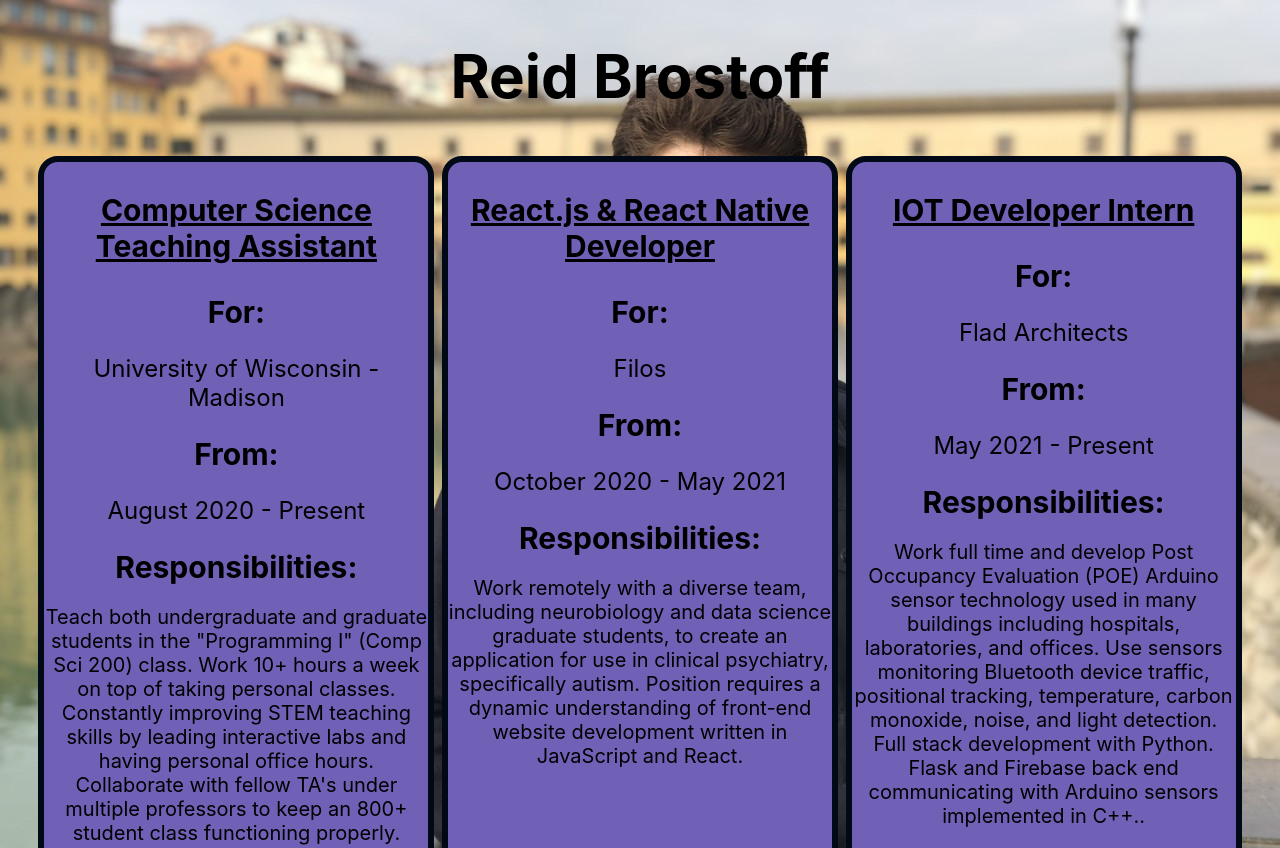
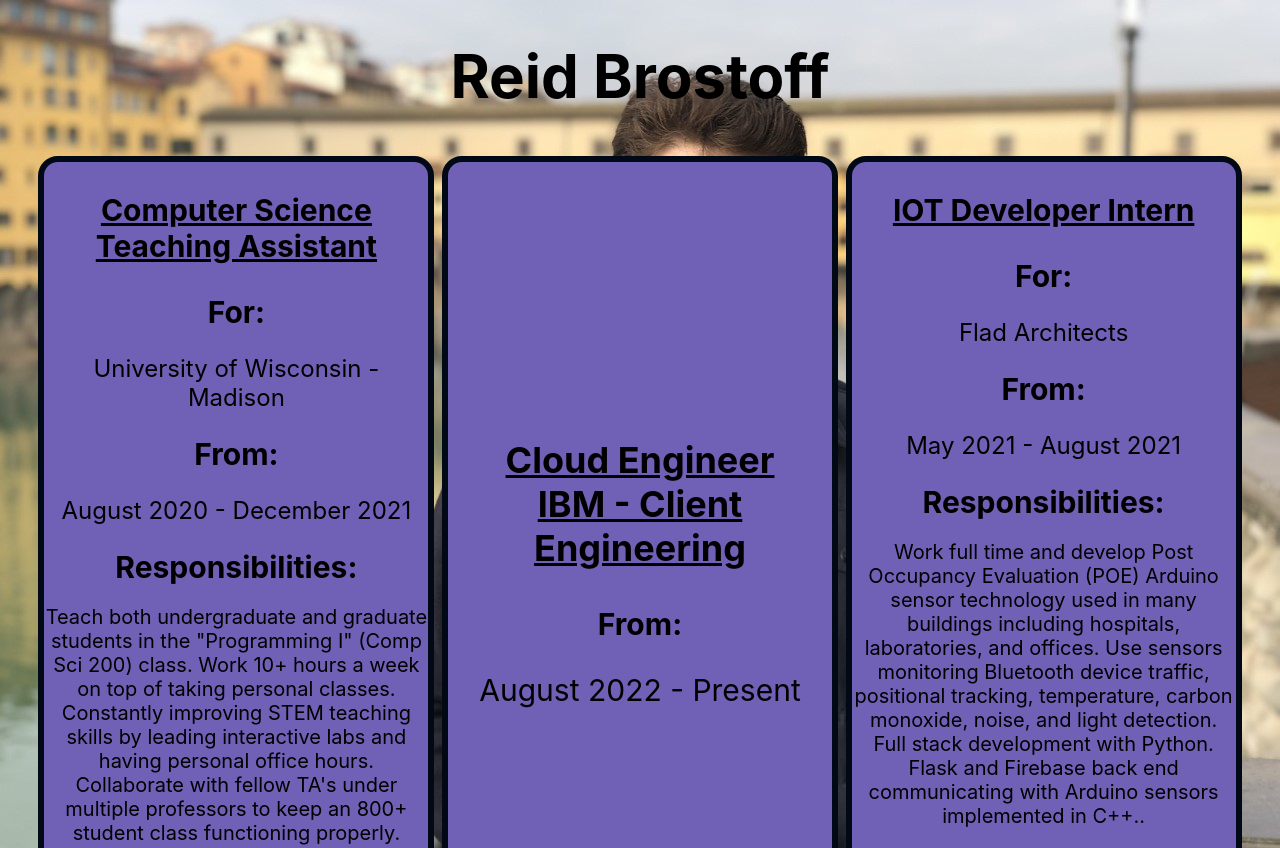
Before and after one commit to mrreider/website, a React (Create React App) app: page /JobHistory in a window 1280 px wide. Shown: the top 848 px of the page. Built offline with nearby package versions, Linux system fonts and the light colour scheme.

Commit message:
Added IBM to JobHistory and fixed dates

```diff
--- a/src/components/JobHistory/JobHistory.js
+++ b/src/components/JobHistory/JobHistory.js
@@ -12,22 +12,24 @@ class JobHistory extends Component {
                 <div className = {classes.projectBox}>
                     <p>Computer Science<br/>Teaching Assistant</p>
                     <strong>For: </strong><p>University of Wisconsin - Madison</p>
-                    <strong>From: </strong><p>August 2020 - Present</p>
+                    <strong>From: </strong><p>August 2020 - December 2021</p>
                     <strong>Responsibilities: </strong><p>Teach both undergraduate and graduate students
                         in the "Programming I" (Comp Sci 200) class. Work 10+ hours a week on top of taking personal classes. Constantly improving STEM teaching skills by leading interactive labs and having personal office hours. Collaborate
                         with fellow TA's under multiple professors to keep an 800+ student class functioning properly.</p>
                 </div>
-                <div className = {classes.projectBox}>
-                <p>React.js & React Native<br/> Developer</p>
-                    <strong>For: </strong><p>Filos</p>
-                    <strong>From: </strong><p>October 2020 - May 2021</p>
-                    <strong>Responsibilities: </strong><p>Work remotely with a diverse team, including neurobiology and data science graduate students, to create an application for use in clinical psychiatry, specifically autism. Position requires a dynamic understanding of
-                        front-end website development written in JavaScript and React.</p>
+                <div className = {classes.centerBox}>
+                <br></br>
+                <br></br>
+                <br></br>
+                <p>Cloud Engineer<br/> IBM - Client Engineering</p>
+
+                <strong>From: </strong>
+                <p>August 2022 - Present</p>
                 </div>
                 <div className = {classes.projectBox}>
                 <p>IOT Developer Intern</p>
                     <strong>For: </strong><p>Flad Architects</p>
-                    <strong>From: </strong><p>May 2021 - Present</p>
+                    <strong>From: </strong><p>May 2021 - August 2021</p>
                     <strong>Responsibilities: </strong><p>Work full time and develop Post Occupancy Evaluation (POE) Arduino sensor technology used in many buildings including hospitals, laboratories, and offices. Use sensors monitoring Bluetooth device traffic, positional tracking,
                         temperature, carbon monoxide, noise, and light detection. Full stack development with Python. Flask and Firebase back end communicating with Arduino sensors implemented in C++..</p>
                 </div>
--- a/src/components/JobHistory/JobHistory.module.css
+++ b/src/components/JobHistory/JobHistory.module.css
@@ -68,6 +68,26 @@
     font-size: 20px;
 }
 
+.centerBox {
+    border: 6px solid rgb(2, 9, 22);
+    border-radius: 20px;
+    width: 40vw;
+    font-size: 30px;
+    margin-bottom: 20px;
+    background-color: rgb(112, 96, 182);
+    text-align: center;
+    flex-basis: 30%;
+    height: .9;
+    transition: .8s;
+    align-content: center;
+}
+
+.centerBox p:first-of-type {
+    font-weight: bold;
+    text-decoration: underline;
+    font-size: 36px;
+}
+
 
   @media (max-width: 1280px){
       .Image {
```
Also changed, not shown: 1 other file (tests, documents, lock files or other folders).
